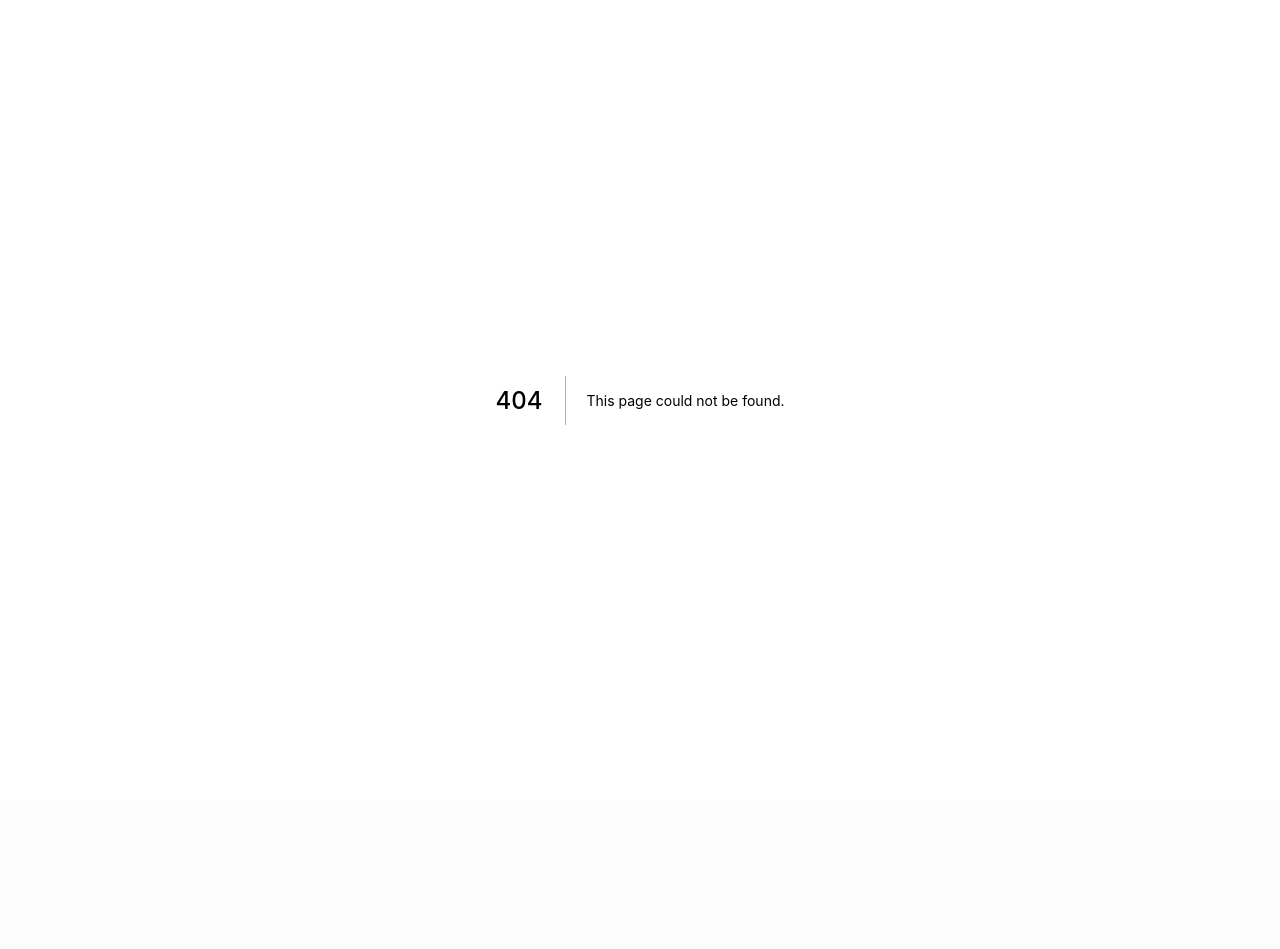
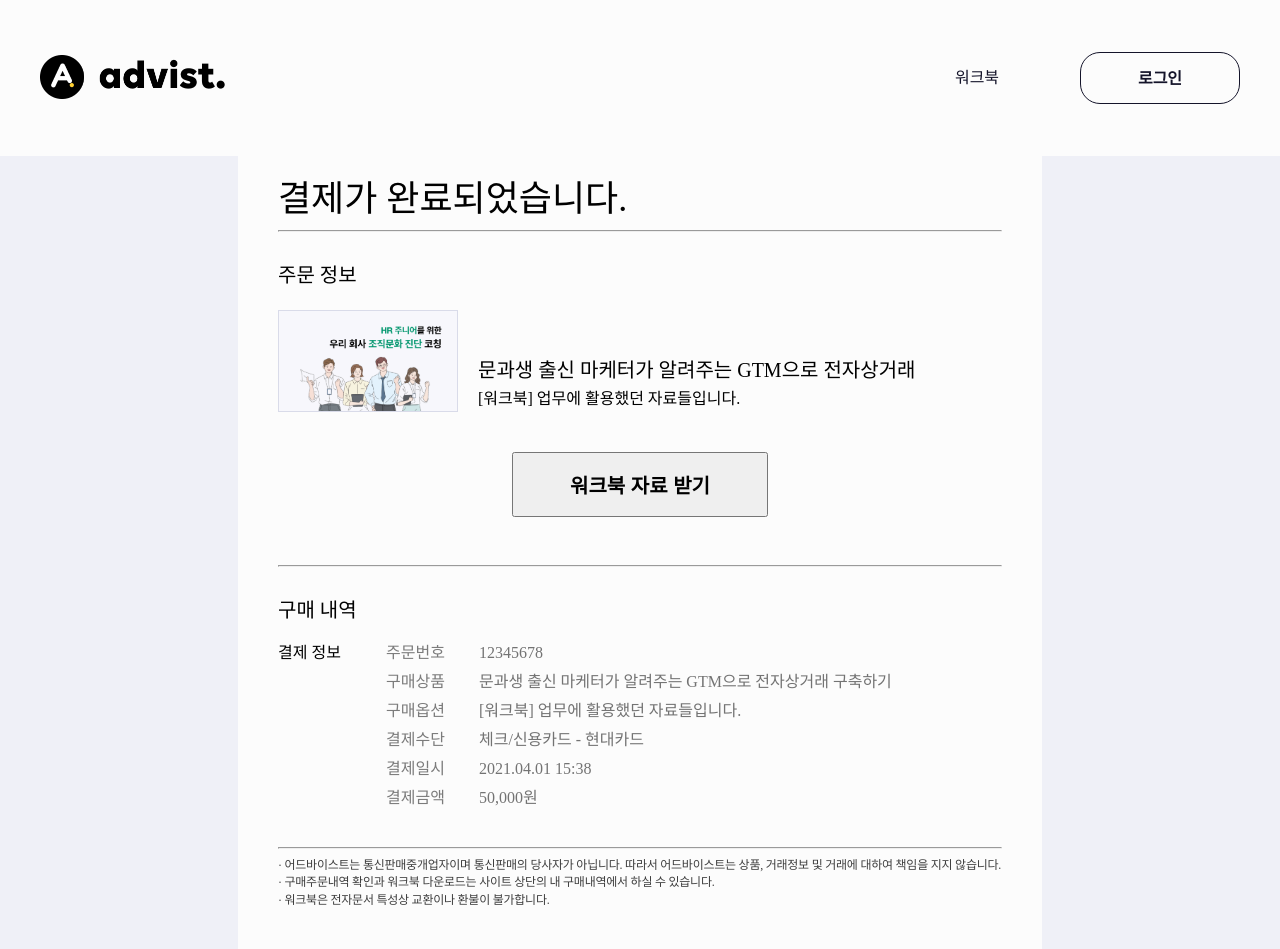
Before and after one commit to Advist-Project/Frontend, a Next.js app: page /order/complete/1 in a window 1280 px wide. Before the commit this address had no page. Before the commit the page ends 800 px from the top, so only its background shows below. Built offline with nearby package versions, Linux system fonts and the light colour scheme; a web font is replaced by a local one.

Commit message:
임시 이미지 교체, 결제 완료 페이지 임시 완료

```diff
--- a/src/components/product-card-list.tsx
+++ b/src/components/product-card-list.tsx
@@ -23,7 +23,7 @@ export const ProductList: React.FC<IProductListProps> = ({ data }) => {
                     label="BEST"
                     title="새 회사, 직무에 빠르게 적응하고 싶은 신입사원을 위한 업무 관리 워크북"
                     likes={15}
-                    img="/test.jpg"
+                    img="/test.png"
                     tag={['조직문화','8회강의','3개월내']}
                     price={11100}
                     discountPrice={8880} />
--- a/src/pages/detail/[id].tsx
+++ b/src/pages/detail/[id].tsx
@@ -155,7 +155,7 @@ export const getServerSideProps: GetServerSideProps = async (context) => {
   // virtualData
   const vData = {
     itemId: context.query.id,
-    img: '/test.jpg',
+    img: '/test.png',
     title: "새 회사, 직무에 빠르게 적응하고 싶은 신입사원을 위한 업무 관리 워크북",
     tag: ['고구마', '감자', '옥수수'],
     "options" : [
--- /dev/null
+++ b/src/pages/order/complete/[id].tsx
@@ -0,0 +1,139 @@
+import { GetServerSideProps, InferGetServerSidePropsType } from 'next';
+import styled from "@emotion/styled";
+import { Layout } from "components/layout";
+import { Heading, Colors } from "components/ui";
+import { withRouter } from 'next/router';
+
+export const getServerSideProps: GetServerSideProps = async (context) => {
+  const optionId = context.query.id;
+  // const result = await axios.get(`${process.env.NEXT_PUBLIC_API_URL}/pay/complete/${optionId}`);
+
+  return {
+    props: { optionId: optionId },
+  }
+}
+
+function OrderComplete({optionId}: InferGetServerSidePropsType<typeof getServerSideProps>){
+  console.log(optionId);
+
+  return (
+    <Layout noFooter>
+      <Bg>
+        <Container>
+          <Heading level={3}>결제가 완료되었습니다.</Heading>
+          <hr/>
+
+          <Section>
+            <Heading level={5}>주문 정보</Heading>
+            <Flex style={{alignItems: 'flex-end', marginTop: '20px'}}>
+              <Img src="/test.png"/>
+              <OrderInfoText>
+                <Title>문과생 출신 마케터가 알려주는 GTM으로 전자상거래</Title>
+                <Type>[워크북] 업무에 활용했던 자료들입니다.</Type>
+              </OrderInfoText>
+            </Flex>
+            <DLBtn>워크북 자료 받기</DLBtn>
+          </Section>
+          <hr/>
+          <Section>
+            <Heading level={5}>구매 내역</Heading>
+            <Flex style={{justifyContent: 'space-between', marginTop: '20px'}}>
+              <label>결제 정보</label>
+              <Payresult>
+                <dt>주문번호</dt>
+                <dd>12345678</dd>
+                <dt>구매상품</dt>
+                <dd>문과생 출신 마케터가 알려주는 GTM으로 전자상거래 구축하기</dd>
+                <dt>구매옵션</dt>
+                <dd>[워크북] 업무에 활용했던 자료들입니다.</dd>
+                <dt>결제수단</dt>
+                <dd>체크/신용카드 - 현대카드</dd>
+                <dt>결제일시</dt>
+                <dd>2021.04.01 15:38</dd>
+                <dt>결제금액</dt>
+                <dd>50,000원</dd>
+              </Payresult>
+            </Flex>
+          </Section>
+          <hr/>
+          <Noti>
+          · 어드바이스트는 통신판매중개업자이며 통신판매의 당사자가 아닙니다. 따라서 어드바이스트는 상품, 거래정보 및 거래에 대하여 책임을 지지 않습니다.<br/>· 구매주문내역 확인과 워크북 다운로드는 사이트 상단의 내 구매내역에서 하실 수 있습니다.<br/>· 워크북은 전자문서 특성상 교환이나 환불이 불가합니다.
+          </Noti>
+        </Container>
+      </Bg>
+    </Layout>
+  )
+}
+export default withRouter(OrderComplete);
+
+const Bg = styled.div`
+  background: ${Colors.gray7};
+`;
+const Flex = styled.div`
+  display: flex;
+`;
+const Container = styled.div`
+  background: ${Colors.white};
+  width: 100%;
+  max-width: 804px;
+  padding: 20px 40px;
+  margin: 0 auto;
+  min-height: calc(100vh - 156px);
+`;
+const Section = styled.section`
+  padding: 20px 0;
+`
+
+const OrderInfoText = styled.div`
+  margin-left: 20px;
+`;
+const Img = styled.img`
+  width: 180px;
+  border: 1px ${Colors.gray4} solid;
+`
+const Title = styled.h6`
+  font-weight: 500;
+  line-height: 32px;
+  font-size: 20px;
+`
+const Type = styled.p`
+  font-size: 16px;
+  line-height: 26px;
+`
+const DLBtn = styled.button`
+  display: block;
+  margin: 40px auto 20px;
+  font-weight: 700;
+  font-size: 20px;
+  padding: 16px 56px;
+  cursor: pointer;
+`
+
+const Payresult = styled.dl`
+  display: flex;
+  flex-wrap: wrap;
+  width: calc(100% - 108px);
+
+  dt, dd {
+    margin-bottom: 13px;
+    font-size: 16px;
+  }
+
+  dt {
+    width: 93px;
+    color: #7B7B7B;
+  }
+  dd {
+    width: calc(100% - 93px);
+    color: #737373;
+  }
+`;
+
+const Noti = styled.p`
+  font-size: 12px;
+  line-height: 145.3%;
+  letter-spacing: -0.02em;
+  color: #3D3D3D;
+
+  margin-bottom: 20px;
+`;
```
Also changed, not shown: src/components/bootpay.js (+7 -3 lines), src/pages/order/complete.tsx (deleted, +0 -25 lines), src/pages/receipt.tsx (+10 -9 lines), public/test.png (added).
